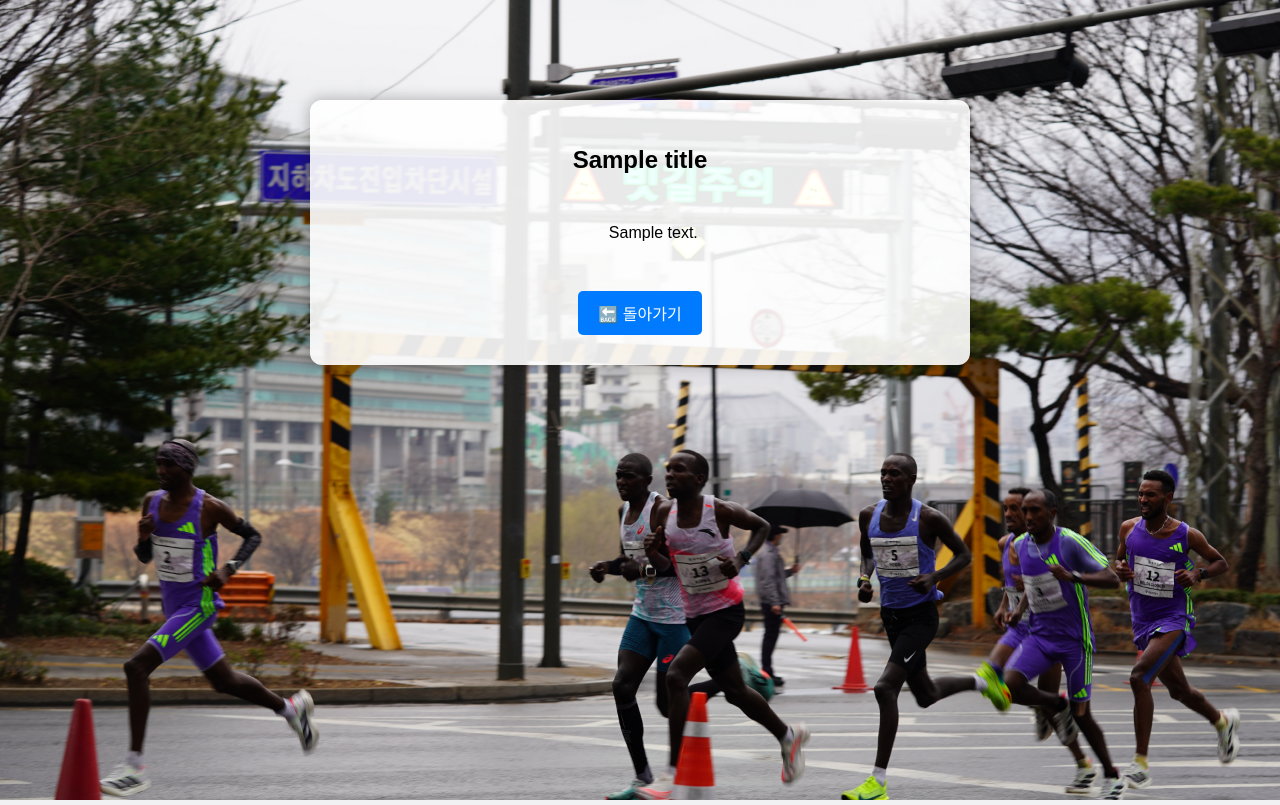
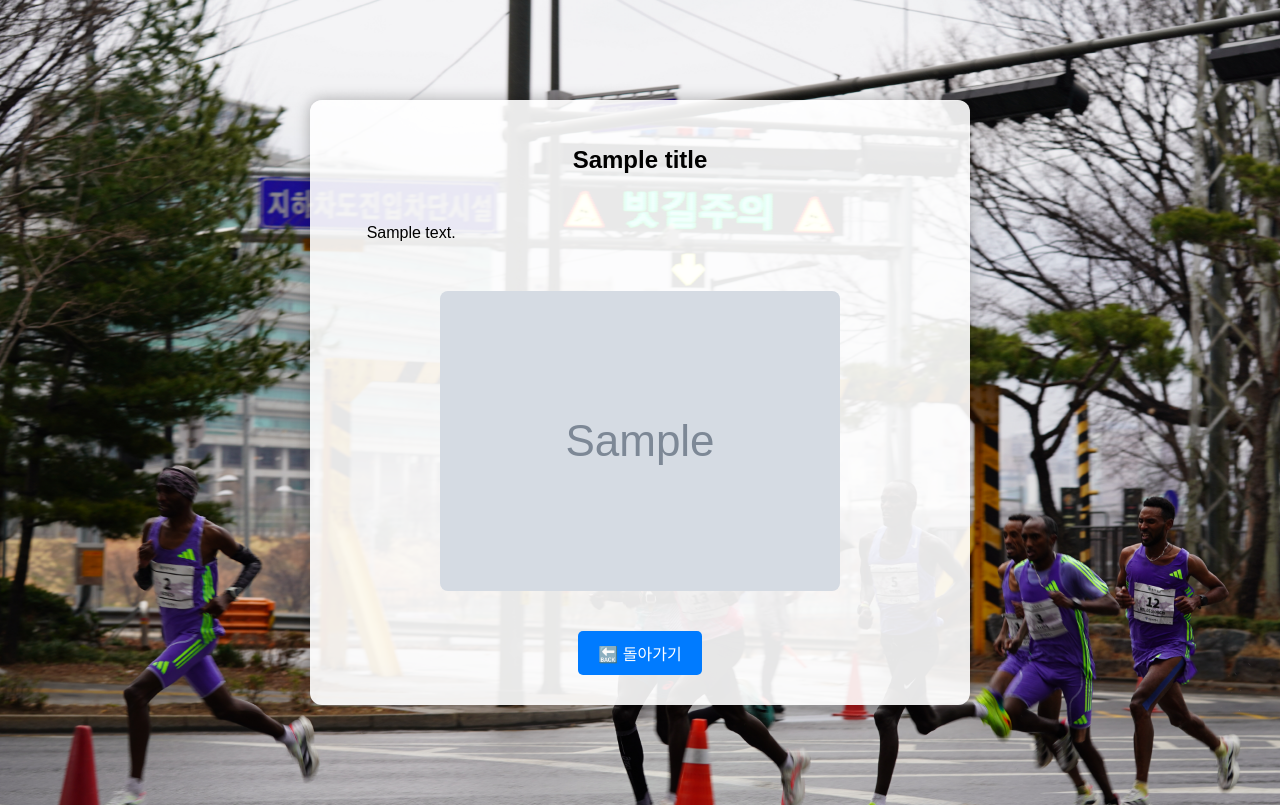
Before and after one commit to LadPark/dalina, a Flask app: template templates/post.html in a window 1280 px wide. Run offline with Flask 3, Linux system fonts and the light colour scheme; the template is opened without the code that fills it: most values are stand-ins (such as "Sample title", 1, 10 or a date in 2020); grey boxes marked "Sample" are stand-in pictures.

Commit message:
Update post.html

```diff
--- a/templates/post.html
+++ b/templates/post.html
@@ -6,8 +6,7 @@
   <title>{{ title }} – 달리나</title>
   <style>
     body {
-      margin: 0;
-      padding: 0;
+      margin: 0; padding: 0;
       font-family: sans-serif;
       background: url('/static/bg.png') no-repeat center center fixed;
       background-size: cover;
@@ -15,14 +14,13 @@
     .container {
       max-width: 600px;
       margin: 100px auto;
-      background-color: rgba(255, 255, 255, 0.9);
+      background-color: rgba(255,255,255,0.9);
       padding: 30px;
       border-radius: 12px;
-      box-shadow: 0 0 15px rgba(0, 0, 0, 0.3);
-      text-align: center
+      box-shadow: 0 0 15px rgba(0,0,0,0.3);
+      text-align: center;
     }
     h1 {
-      text-align: center;
       font-size: 1.5rem;
       margin-bottom: 20px;
     }
@@ -30,6 +28,15 @@
       font-size: 1rem;
       line-height: 1.6;
       white-space: pre-wrap;
+      text-align: left;
+      margin-bottom: 20px;
+    }
+    .post-image {
+      display: block;
+      margin: 0 auto 20px;
+      max-width: 100%;
+      height: auto;
+      border-radius: 8px;
     }
     .button {
       display: inline-block;
@@ -39,7 +46,6 @@
       color: white;
       text-decoration: none;
       border-radius: 5px;
-      text-align: center;
     }
     .button:hover {
       background-color: #0056b3;
@@ -49,12 +55,23 @@
 <body>
   <div class="container">
     <h1>{{ title }}</h1>
+
+    <!-- 본문 텍스트 -->
     <div class="content">
-      {{ content | urlize | safe }}
+      {{ content | urlize | safe }}
     </div>
-    <div style="text-align:center;">
-      <a href="/" class="button">🔙 돌아가기</a>
-    </div>
+
+    <!-- .txt 파일 이름과 같은 이미지들(예: QR 코드) -->
+    {% for img in images %}
+      <img
+        src="{{ url_for('static', filename='posts/' + img) }}"
+        alt="{{ title }} 이미지"
+        class="post-image"
+      >
+    {% endfor %}
+
+    <!-- 돌아가기 버튼 -->
+    <a href="/" class="button">🔙 돌아가기</a>
   </div>
 </body>
 </html>
```
